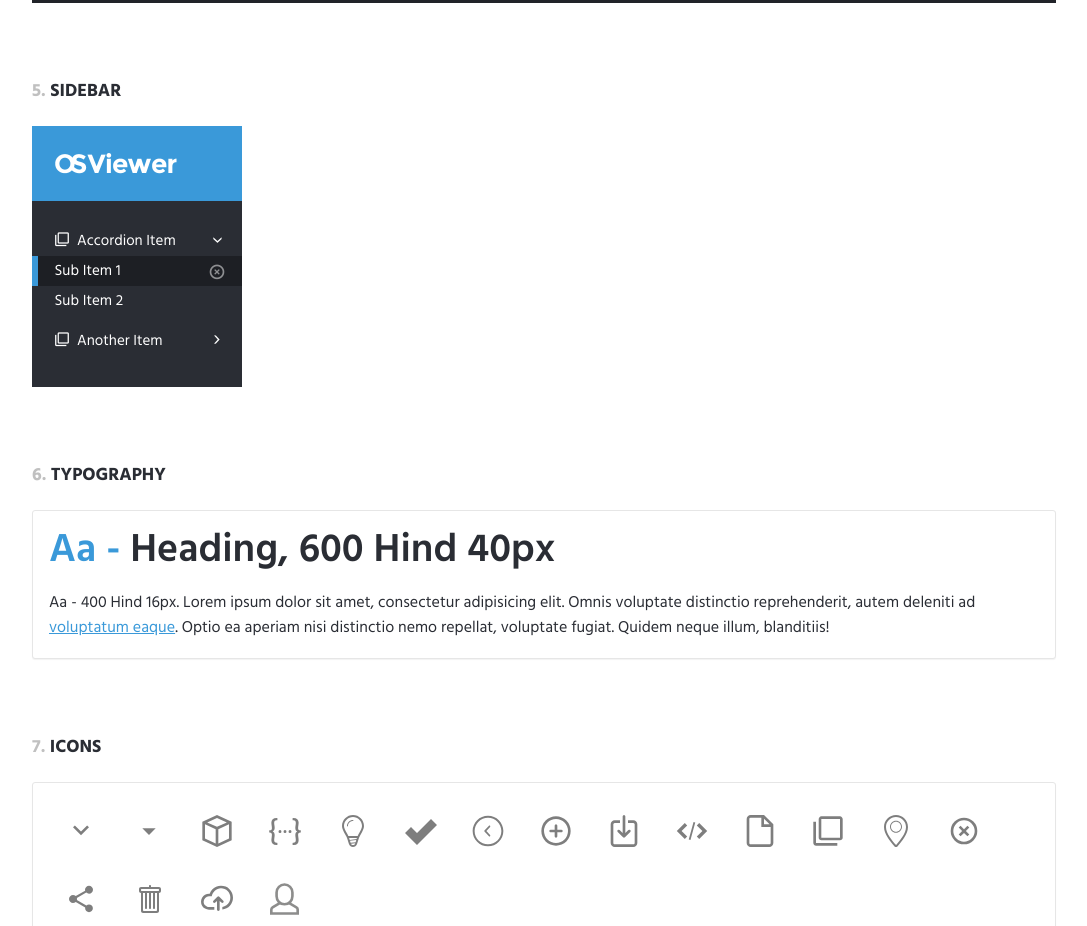
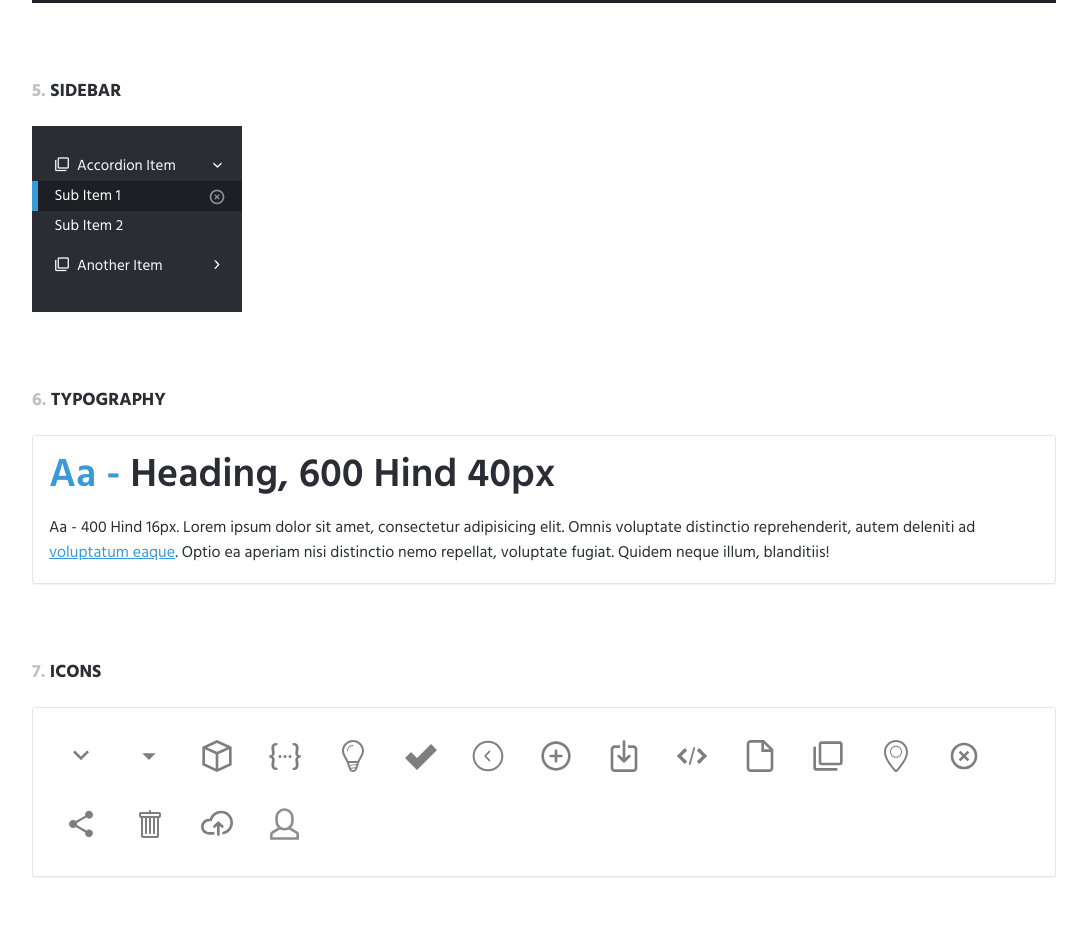
Before and after one commit to openspending/os-style-guide, a plain HTML site: page index.html in a window 1280 px wide. Shown: the part 2380-3306 px from the top of the page, without its empty margins (96-1183 px from the left). Drawn offline with Linux system fonts and the light colour scheme; files whose address does not match are found by name.

Commit message:
remove header from sidebar

```diff
--- a/index.html
+++ b/index.html
@@ -232,9 +232,6 @@
 		<section class="side">
 			<h2>Sidebar</h2>
 			<div class="sidebar">
-				<header>
-					<img src="assets/branding/os-viewer-white.png" alt="OSViewer" width="122">
-				</header>
 
 				<ul class="accordion">
 				  <li class="filter is-expanded">
--- a/scss/os/_sidebar.scss
+++ b/scss/os/_sidebar.scss
@@ -11,7 +11,6 @@
   header {
     background-color: $primary-colour;
     padding: $base-spacing * 1.2 $base-spacing;
-    margin-bottom: $base-spacing;
 
     img {
       display: block;
@@ -23,6 +22,8 @@
   }
 
   .accordion {
+    padding-top: $base-spacing;
+
     li {
       margin-bottom: $base-spacing / 3;
 
```
Also changed, not shown: css/style-guide.css, 1 other file.
